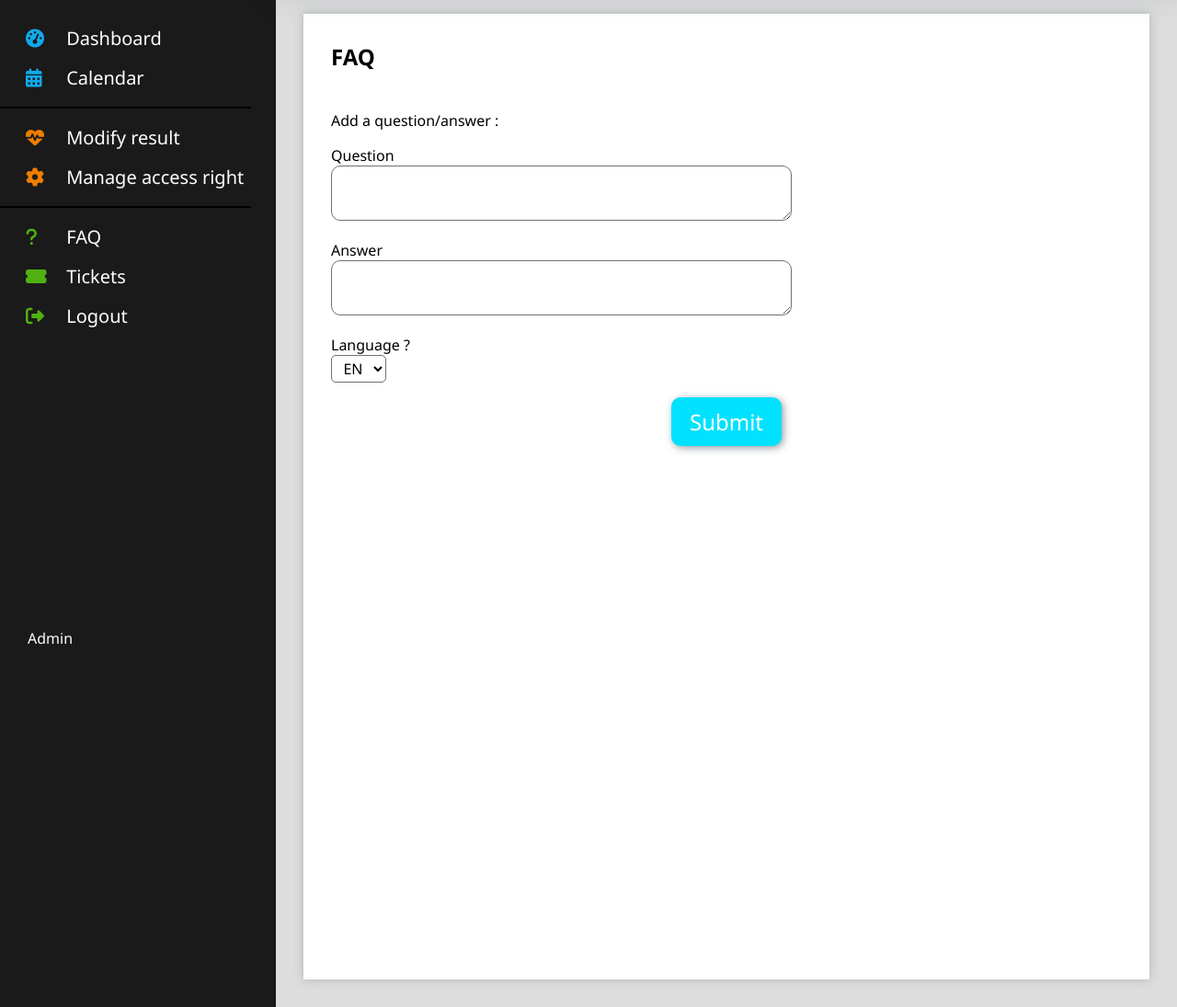
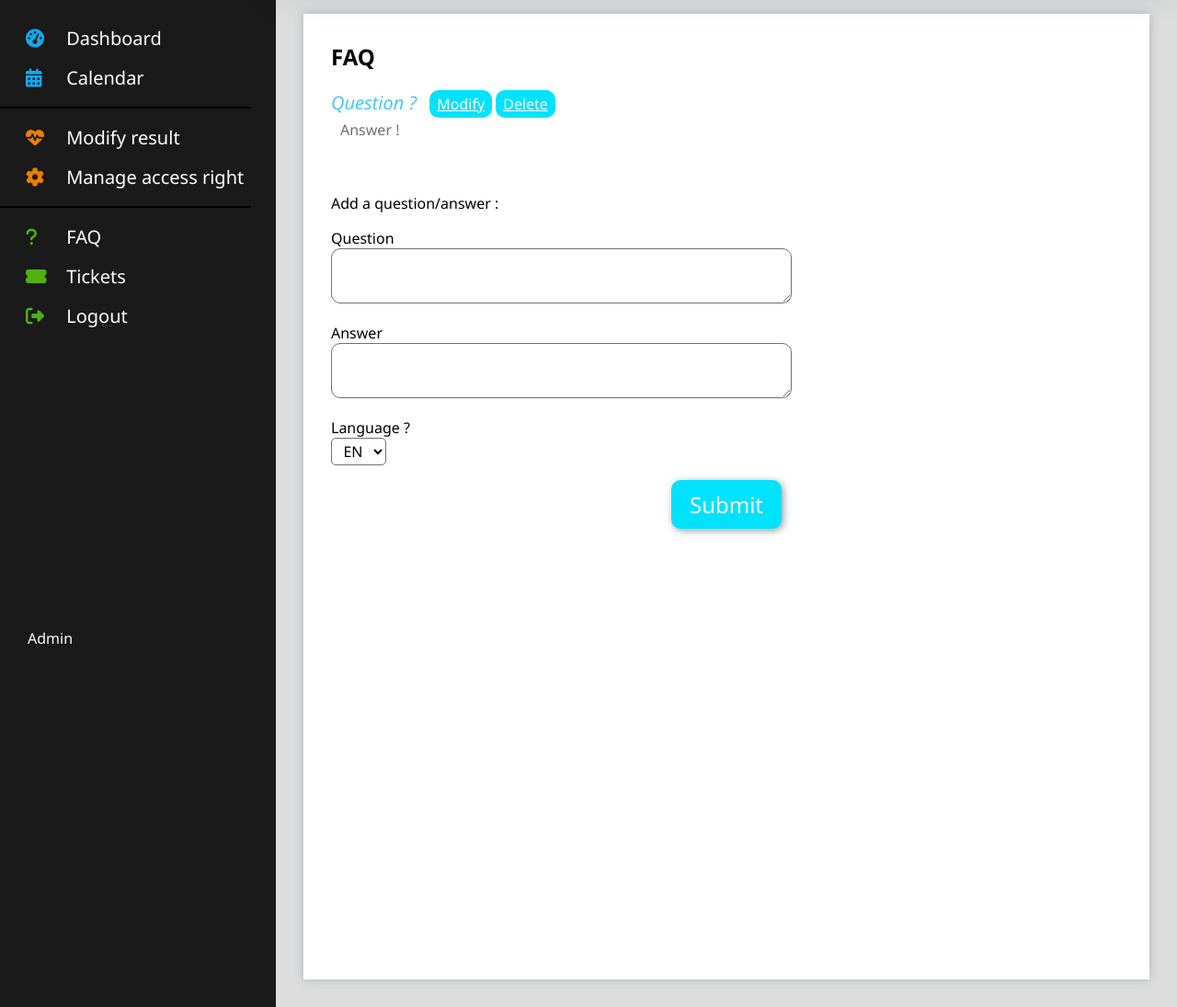
Before and after one commit to paulrsl/APP_Website, a PHP site: page /index.php?page=FAQ in a window 1280 px wide. Shown: the part 65-1160 px from the top of the page at 92% size. Run offline with PHP 8.4, Linux system fonts and the light colour scheme; the visitor is signed in with stand-in values (Sample User, id 1); data comes from the database, SQL or seed files in the repository; some libraries are stand-ins or nearby versions.

Commit message:
Ajout de la supression dans la FAQ

```diff
--- a/controllers/addToDB.php
+++ b/controllers/addToDB.php
@@ -85,3 +85,7 @@
             redirection("FAQ");
         }
     }
+
+    function modifyMessageFAQ(){
+
+    }
--- a/controllers/test.php
+++ b/controllers/test.php
@@ -67,3 +67,13 @@
             redirection("inscription");
         }
     }
+
+function delete(){
+    deleteMessageFAQ();
+    redirection("FAQ");
+}
+
+function modify(){
+        modifyMessageFAQ();
+        redirection("FAQ");
+}
--- a/index.php
+++ b/index.php
@@ -7,8 +7,10 @@
     require "models/createDB.php";
     require "models/get.php";
     require "models/insert.php";
+    require "models/delete.php";
 
-    session_start();
+
+session_start();
 
     if(isset($_SESSION["language"])==false){
         language("EN"); //Langue par défaut
@@ -20,6 +22,8 @@
             case "addPerson" : addPerson(); break;
             case "tryConnection" : tryConnection(); break;
             case "addFAQ" : addFAQ(); break;
+            case "deleteMessageFAQ" : delete(); break;
+            case "modifyMessageFAQ" : modify(); break;
             default : redirection("connection");
         }
     }
--- /dev/null
+++ b/models/delete.php
@@ -0,0 +1,12 @@
+<?php
+
+function deleteMessageFAQ(){
+    if (isset($_GET['IDMessage'])){
+        $idToDelete = $_GET['IDMessage'];
+        $db = dbConnect();
+        $req = $db->prepare("DELETE FROM `faq` WHERE id=?");
+        $req -> execute(array($idToDelete));
+        $req -> closeCursor();
+
+    }
+}
--- a/views/pages/FAQ.php
+++ b/views/pages/FAQ.php
@@ -15,7 +15,7 @@
 
                 <ul class="faq-list">
                 <?php
-                $faq = getFAQ($_SESSION["userLanguage"])->fetchAll();
+                $faq = getFAQ($_SESSION["language"])->fetchAll();
                 foreach ($faq as $ans){
                     ?>
                     <li class="faq-item">
@@ -24,9 +24,9 @@
 
                             <?php if($_SESSION["userTypeAccess"] == "admin"){?>
 
-                                <input class="smallButton" type="submit" value="<?php echo _MODIFY ?>">
-                                <input class="smallButton" type="submit" value="<?php echo _DELETE ?>">
+                                <a href="index.php?action=modifyMessageFAQ&amp;IDMessage=<?= $ans['id'] ?>" class='smallButton'><? echo _MODIFY ?></a>
 
+                                <a href="index.php?action=deleteMessageFAQ&amp;IDMessage=<?= $ans['id'] ?>" class='smallButton'><? echo _DELETE ?></a>
                             <?php }?>
                             <br>
                             <a class="faq-answer"><?= $ans["answer"]; ?><br></a>
```
Also changed, not shown: controllers/controller.php (line endings or trailing spaces).
